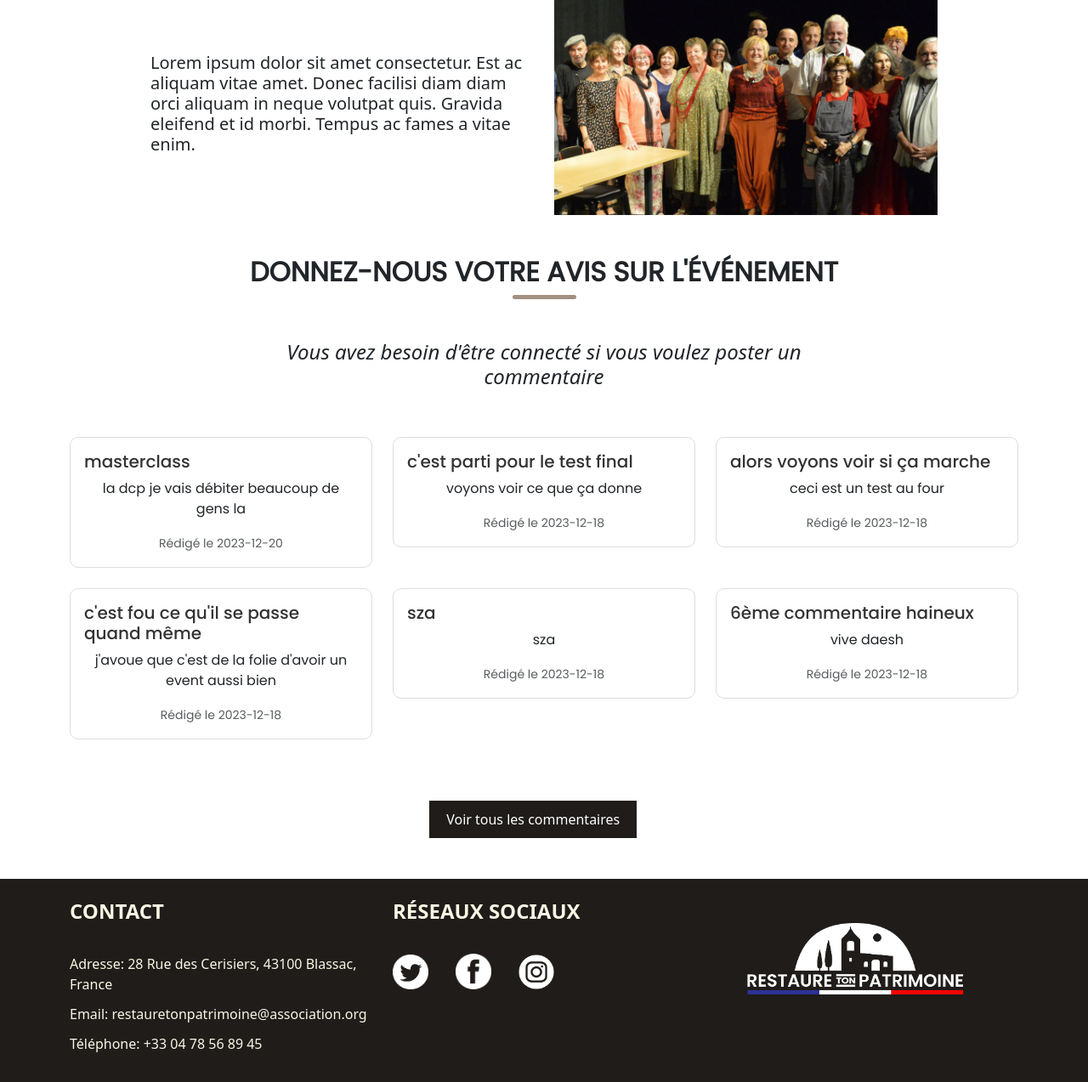
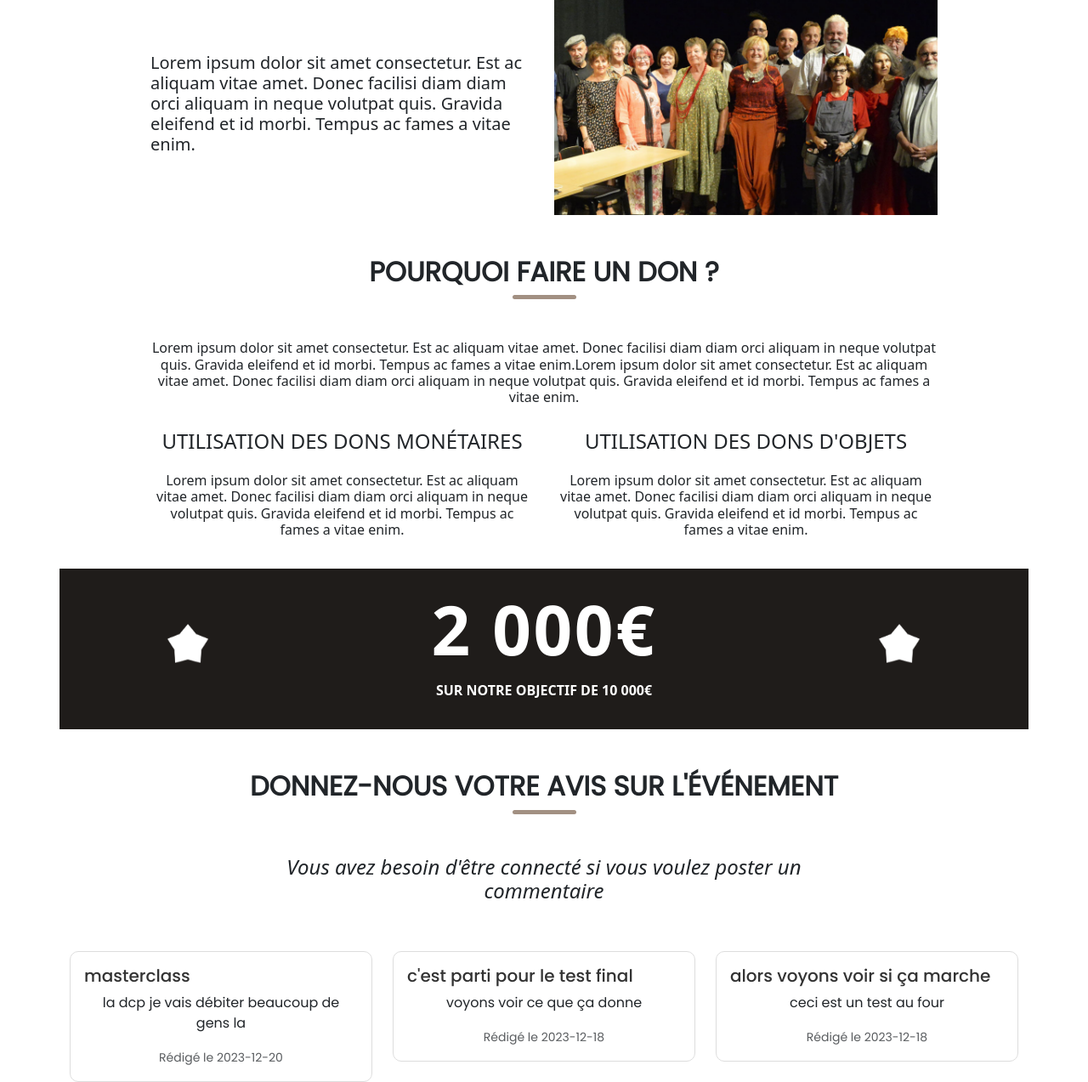
Before and after one commit to Y4N1SSSSS/site, a PHP site: page / in a window 1280 px wide. Shown: the part 1132-2405 px from the top of the page at 85% size. Run offline with PHP 8.4, Linux system fonts and the light colour scheme; data comes from the database, SQL or seed files in the repository.

Commit message:
Ajout d'un compteur de donations monétaires
Sur la page d'accueil, ajout d'un compteur géant qui se met à jour chaque secondes et qui affiche le total des dons récoltés en temps réel.

```diff
--- a/css/style.css
+++ b/css/style.css
@@ -247,3 +247,59 @@ font-style: italic;
  -ms-user-select: none;
  user-select: none;
 }
+
+.argent{
+    background-color: #1f1c1a;
+    padding-bottom: 3%;
+    padding-top: 0%;
+    margin-top: 2%;
+    text-align: center;
+    align-items: center;
+}
+
+#counter {
+    font-size: 5em;
+    color: white;
+    font-weight: bolder;
+    text-align: center;
+    letter-spacing: 0.2vw;
+    margin-top: 2%;
+}
+
+#subcounter{
+    font-size: 1em;
+    color: #ffffff;
+    font-weight: bold;
+    text-align: center;
+    text-transform: uppercase;
+}
+
+.titres-min{
+    margin-bottom: 5%;
+    text-align: center;
+}
+
+.textes-min{
+    margin-bottom: 3%;
+    text-align: center;
+}
+
+@keyframes grow-shrink {
+    0% {
+      transform: scale(1); /* Taille normale à 100% */
+    }
+    50% {
+      transform: scale(1.3); /* Taille agrandie à 120% à mi-chemin */
+    }
+    100% {
+      transform: scale(1); /* Retour à la taille normale à 100% à la fin */
+    }
+  }
+
+
+.star{
+    animation: grow-shrink 2s infinite;
+    margin-top: 8%;
+    width: 3vw;
+    height: auto;
+}
--- a/index.php
+++ b/index.php
@@ -172,6 +172,108 @@ ac fames a vitae enim.
 
 </section>
 
+<section>
+
+<div class="mt-5">
+<h2 class="titres">Pourquoi faire un don ?</h1>
+<div class="d-flex justify-content-center">
+<div class="ligne-arrondie"></div>
+</div>
+</div>
+<div class="mt-5 container">
+<div class="row d-flex justify-content-center align-items-center">
+<div class="col-lg-10">
+<h6 class="textes-min">
+  Lorem ipsum dolor sit amet
+consectetur. Est ac aliquam vitae
+amet. Donec facilisi diam diam orci
+aliquam in neque volutpat quis.
+Gravida eleifend et id morbi. Tempus
+ac fames a vitae enim.Lorem ipsum dolor sit amet
+consectetur. Est ac aliquam vitae
+amet. Donec facilisi diam diam orci
+aliquam in neque volutpat quis.
+Gravida eleifend et id morbi. Tempus
+ac fames a vitae enim.
+    </h6>
+</div>
+  <div class="col-lg-5">
+    <h4 class="titres-min">UTILISATION DES DONS MONÉTAIRES<h4>
+    <h6 class="textes-min">
+  Lorem ipsum dolor sit amet
+consectetur. Est ac aliquam vitae
+amet. Donec facilisi diam diam orci
+aliquam in neque volutpat quis.
+Gravida eleifend et id morbi. Tempus
+ac fames a vitae enim.
+    </h6>
+      </div>
+      <div class="col-lg-5">
+      <h4 class="titres-min">UTILISATION DES DONS D'OBJETS<h4>
+    <h6 class="textes-min">
+  Lorem ipsum dolor sit amet
+consectetur. Est ac aliquam vitae
+amet. Donec facilisi diam diam orci
+aliquam in neque volutpat quis.
+Gravida eleifend et id morbi. Tempus
+ac fames a vitae enim.
+    </h6>
+      </div>
+      <div class="row argent">
+      <div class="col-sm">
+      <img src="images/star.png" alt="étoile" class="star">
+      </div>
+      <div class="col-lg-6">
+        <div id="counter">0€</div>
+        <div id="subcounter">Sur notre objectif de 10 000€</div>
+      </div>
+      <div class="col-sm">
+      <img src="images/star.png" alt="étoile" class="star">
+      </div>
+      </div>
+  </div>
+</div>
+</div>
+
+<script>
+  // Fonction qui permet de récupérer les dons depuis la BDD en utilisant le fichier php "totalDons.php"
+  async function getDataFromDatabase() {
+    try {
+        const response = await fetch('php/totalDons.php');
+        const data = await response.json();
+        return data.total;
+    } catch (error) {
+        console.error('Erreur lors de la récupération des données depuis la base de données :', error);
+        return 0;
+    }
+}
+
+  // Fonction pour mettre a jour le compteur en ajoutant les données de la BDD chaques x secondes
+  async function updateCounter() {
+    try {
+      // Utilisation de la fonction de récupération des données de la base pour avoir le total des dons
+      const data = await getDataFromDatabase();
+
+      // Mise à jour du compteur
+      const counterElement = document.getElementById('counter');
+      counterElement.innerText = formatNumberWithSpaces(data) + '€';
+
+      // Répète la mise à jour toutes les x secondes ( ici toutes les 1 secondes )
+      setTimeout(updateCounter, 1000);
+    } catch (error) {
+      console.error('Erreur lors de la mise à jour du compteur :', error);
+    }
+  }
+  // Fonction pour formater le nombre avec des espaces entre les milliers
+  function formatNumberWithSpaces(number) {
+    return number.toString().replace(/\B(?=(\d{3})+(?!\d))/g, ' ');
+  }
+
+  // Lance la première mise à jour du compteur
+  updateCounter();
+</script>
+</section>
+
 <div class="mt-5">
 <h2 class="titres">Donnez-nous votre avis sur l'événement</h1>
 <div class="d-flex justify-content-center">
--- /dev/null
+++ b/php/totalDons.php
@@ -0,0 +1,20 @@
+<?php
+require_once 'Config.php';
+session_start();
+
+try {
+    $pdo = new PDO("mysql:host=$host;dbname=$dbname;charset=utf8", $user, $password);
+} catch (PDOException $e) {
+    echo json_encode(['error' => $e->getMessage()]);
+    die;
+}
+
+try {
+    $requete = 'SELECT SUM(Valeur) AS total FROM donation';
+    $resultats = $pdo->query($requete);
+    $totalDons = $resultats->fetch(PDO::FETCH_ASSOC)['total'];
+    echo json_encode(['total' => $totalDons]);
+} catch (PDOException $e) {
+    echo json_encode(['error' => $e->getMessage()]);
+}
+?>
```
Also changed, not shown: css/stylepages.css (+0 -10 lines), images/star.png (added).
